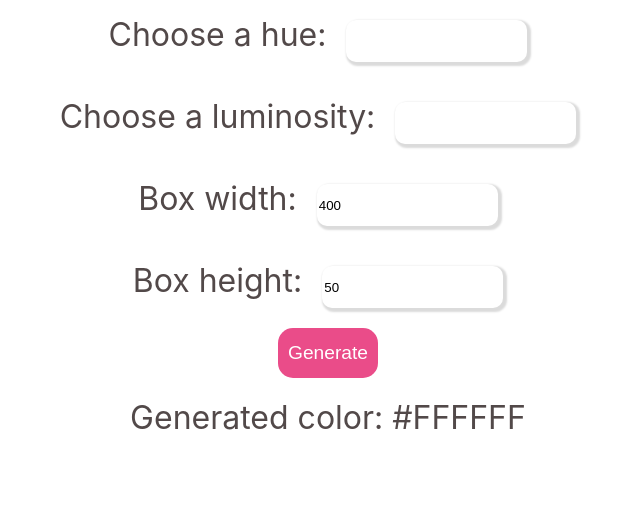
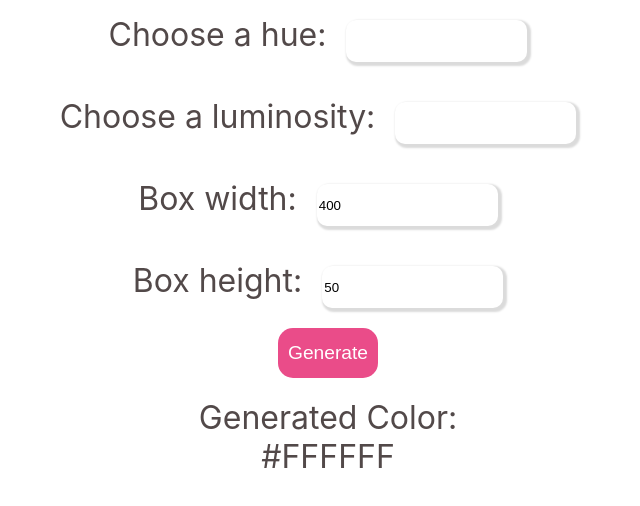
Before and after one commit to Anastasia-ra/react-random-color-generator, a React (Create React App) app: page / in a window 1280 px wide. Shown: the top 506 px of the page, without its empty margins (312-952 px from the left). Built offline with nearby package versions, Linux system fonts and the light colour scheme.

Commit message:
Fix typo

```diff
--- a/src/App.js
+++ b/src/App.js
@@ -96,7 +96,7 @@ function App() {
           textAlign: 'center',
         }}
       >
-        Generated color: {color}
+        Generated Color: {color}
       </div>
     </div>
   );
```
